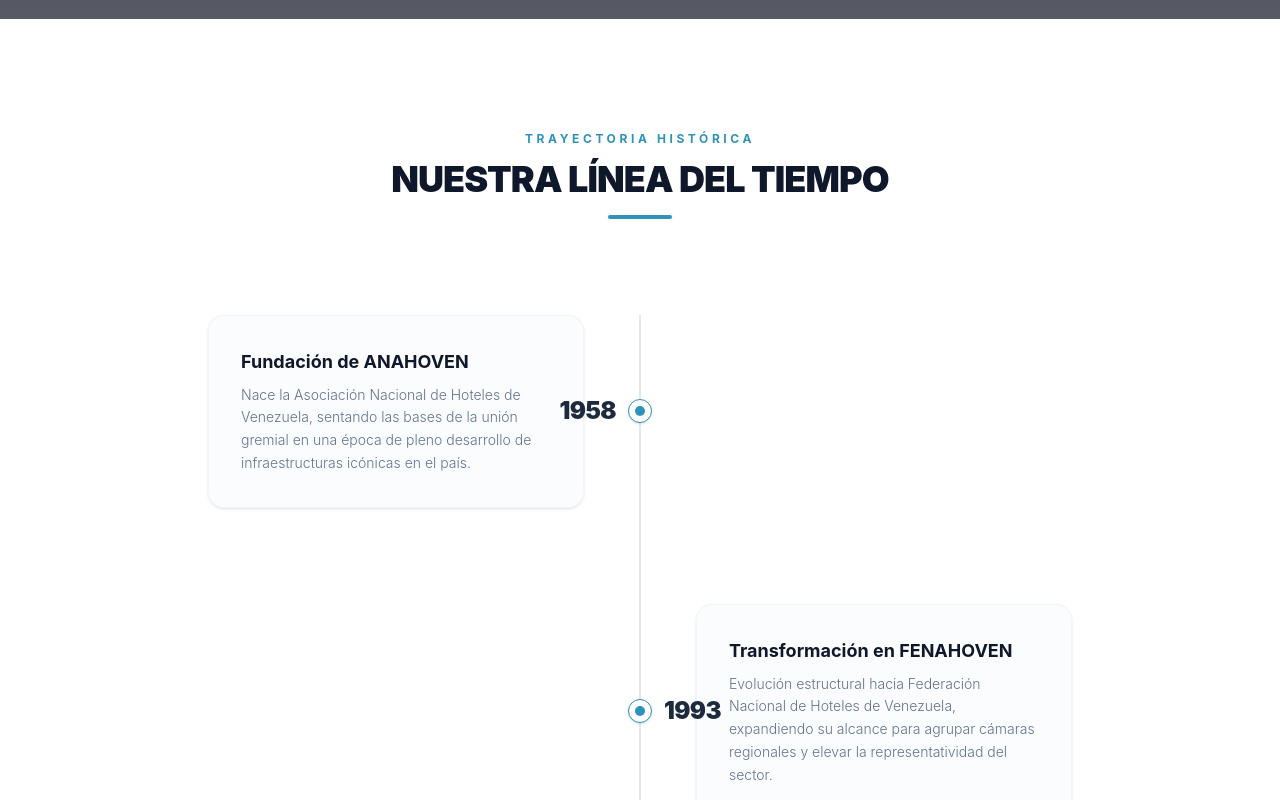
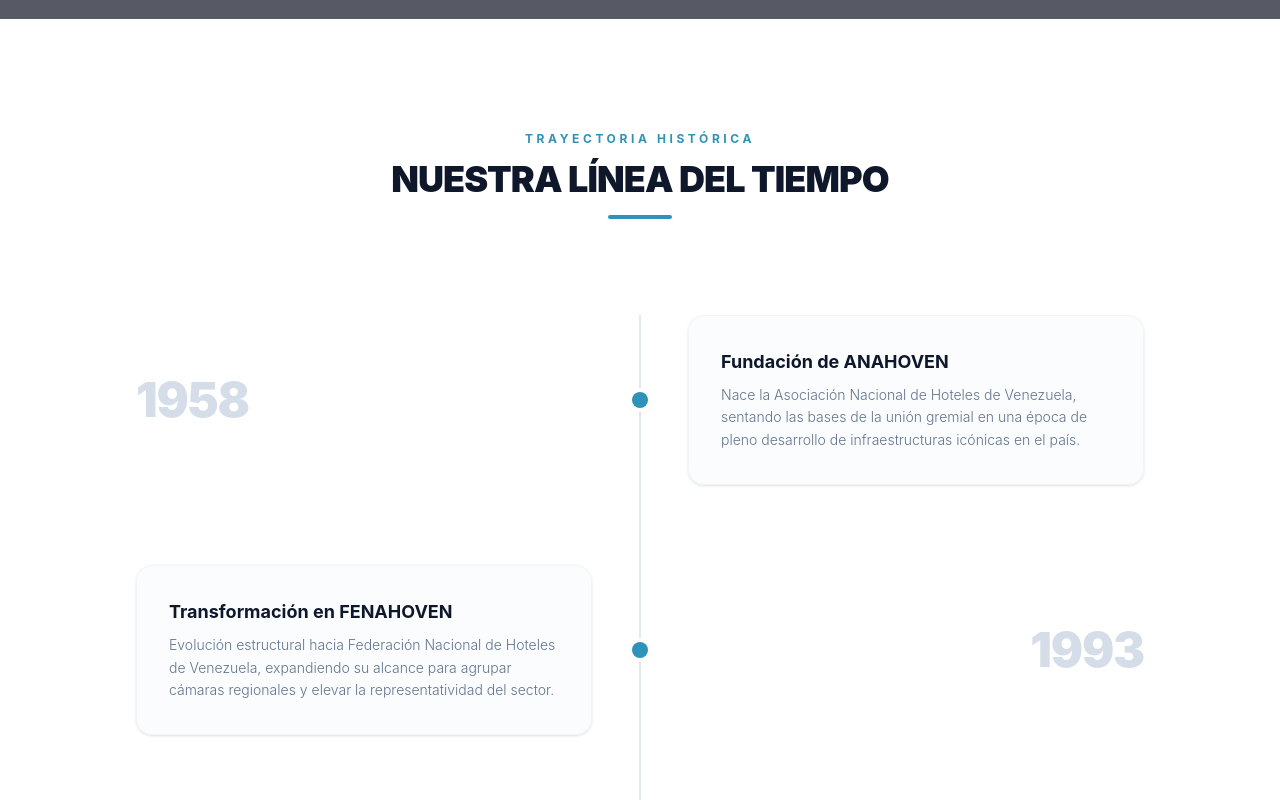
Before and after one commit to shirleybernaez-hub/fenahoven, a React (Vite) app: page /web in a window 1280 px wide. Shown: the part 860-1660 px from the top of the page. Built offline with nearby package versions, Linux system fonts and the light colour scheme; grey boxes are pictures that could not be loaded; the HTML template or start-up script is replaced by a standard one.

Commit message:
Restaurada versión de Timeline estable con años flotantes simétricos

```diff
--- a/src/Web.jsx
+++ b/src/Web.jsx
@@ -48,12 +48,12 @@
       description: 'Evolución estructural hacia Federación Nacional de Hoteles de Venezuela, expandiendo su alcance para agrupar cámaras regionales y elevar la representatividad del sector.'
     },
     {
-      year: '2000-2020',
+      year: '2000 - 2020',
       title: 'Expansión Gremial',
       description: 'Dos décadas de consolidación institucional, tejiendo alianzas estratégicas e impulsando la profesionalización de la hotelería en cada rincón del territorio nacional.'
     },
     {
-      year: '2021-2026',
+      year: '2021 - 2026',
       title: 'Modernización y Recuperación',
       description: 'Enfoque total en la digitalización, optimización de datos de la industria turística y la reactivación estratégica de la red hotelera venezolana.'
     },
@@ -167,9 +167,9 @@
         </div>
       </section>
 
-      {/* 4. SECCIÓN INFOGRAFÍA: TIMELINE PERFECCIONADO CON FECHAS ADYACENTES AL NODO */}
+      {/* 4. SECCIÓN INFOGRAFÍA: TIMELINE PREVIO CON FECHAS EXTERNAS Y CÍRCULOS FILLED */}
       <section className="py-28 bg-[#FFFFFF] border-b border-slate-100 overflow-hidden">
-        <div className="max-w-5xl mx-auto px-6">
+        <div className="max-w-6xl mx-auto px-6">
 
           {/* Cabecera de la sección */}
           <div className="text-center mb-24">
@@ -181,26 +181,25 @@
           {/* Contenedor principal con el eje central */}
           <div className="relative">
 
-            {/* Línea Eje Central */}
+            {/* Línea Central Perfecta */}
             <div className="hidden md:block absolute left-1/2 transform -translate-x-1/2 w-0.5 h-full bg-slate-200 z-0" />
 
-            <div className="space-y-16 md:space-y-24 relative z-10">
+            <div className="space-y-16 md:space-y-20 relative z-10">
               {timelineEvents.map((event, index) => {
-                // Alternancia de cajas: Índices pares van a la izquierda del eje, impares a la derecha
-                const isLeftBox = index % 2 === 0;
+                const isLeft = index % 2 === 0;
 
                 return (
                   <div
                     key={index}
                     className={`flex flex-col md:flex-row items-center w-full relative ${
-                      isLeftBox ? 'md:flex-row' : 'md:flex-row-reverse'
+                      isLeft ? 'md:flex-row-reverse' : ''
                     }`}
                   >
                     {/* LADO DE LA CAJA INFORMATIVA */}
-                    <div className="w-full md:w-1/2 flex justify-center px-0 md:px-14 z-10">
-                      <div className="w-full max-w-md bg-slate-50/60 hover:bg-white rounded-2xl p-6 md:p-8 border border-slate-100 hover:border-slate-200 shadow-sm hover:shadow-xl transition-all duration-300 group">
+                    <div className="w-full md:w-1/2 flex justify-center px-0 md:px-12 z-10">
+                      <div className="w-full max-w-lg bg-slate-50/60 hover:bg-white rounded-2xl p-6 md:p-8 border border-slate-100 hover:border-slate-200 shadow-sm hover:shadow-xl transition-all duration-300 group">
 
-                        {/* Año visible solo en móviles justo arriba del título */}
+                        {/* Año visible en móvil justo arriba del título */}
                         <div className="block md:hidden text-2xl font-black text-[#2F92B9] mb-1">
                           {event.year}
                         </div>
@@ -214,29 +213,19 @@
                       </div>
                     </div>
 
-                    {/* CONJUNTO CENTRAL EXACTO: NODO CONCÉNTRICO + FECHA DETERMINADA POR SU LADO */}
+                    {/* NODO CENTRAL RELLENO (CIRCULO FILLED) */}
                     <div className="hidden md:flex absolute left-1/2 transform -translate-x-1/2 items-center justify-center z-20">
+                      <div className="w-4 h-4 rounded-full bg-[#2F92B9] shadow-md ring-4 ring-white" />
+                    </div>
 
-                      {/* Nodo Concéntrico Fijo */}
-                      <div className="w-6 h-6 rounded-full bg-white border border-[#2F92B9] flex items-center justify-center shadow-sm">
-                        <div className="w-2.5 h-2.5 rounded-full bg-[#2F92B9]" />
-                      </div>
-
-                      {/* FECHA ADYACENTE AL CÍRCULO EN COLOR OSCURO (Sin hover)
-                          - Si la caja está a la izquierda (1958), la fecha se planta a la IZQUIERDA del círculo.
-                          - Si la caja está a la derecha (1993), la fecha se planta a la DERECHA del círculo. */}
-                      <div
-                        className={`absolute text-xl lg:text-2xl font-black text-slate-800 tracking-tight whitespace-nowrap select-none ${
-                          isLeftBox ? 'right-9' : 'left-9'
-                        }`}
-                      >
+                    {/* LADO EXTERIOR: EL AÑO FLOTANDO AL OTRO LADO DE LA LÍNEA (Escritorio) */}
+                    <div className={`hidden md:flex w-1/2 px-12 items-center ${
+                      isLeft ? 'justify-start' : 'justify-end'
+                    }`}>
+                      <div className="text-4xl lg:text-5xl font-black text-slate-300/80 hover:text-[#2F92B9] transition-colors duration-300 cursor-default select-none tracking-tight">
                         {event.year}
                       </div>
-
                     </div>
-
-                    {/* LADO OPUESTO TOTALMENTE VACÍO PARA GUARDAR EL EQUILIBRIO DE LA GRILLA */}
-                    <div className="hidden md:block w-1/2" />
 
                   </div>
                 );
```
